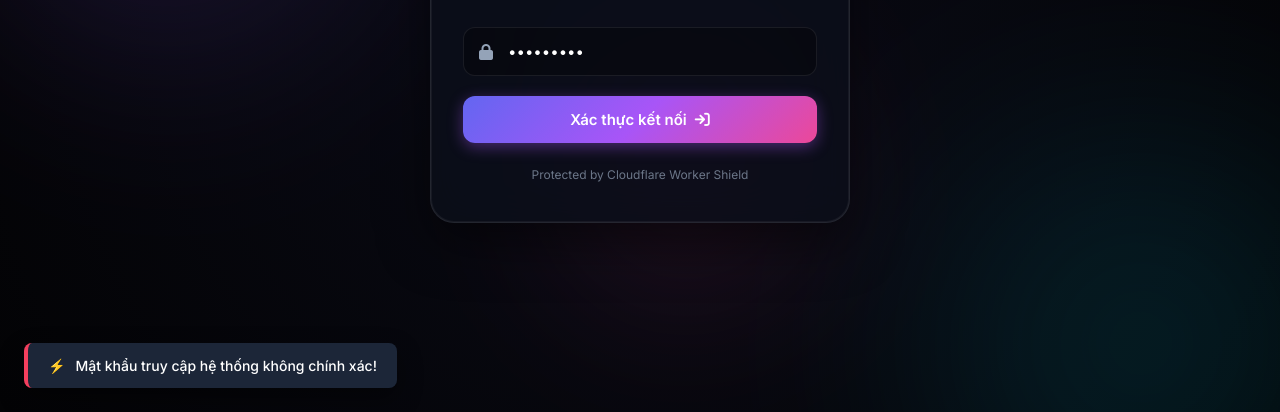
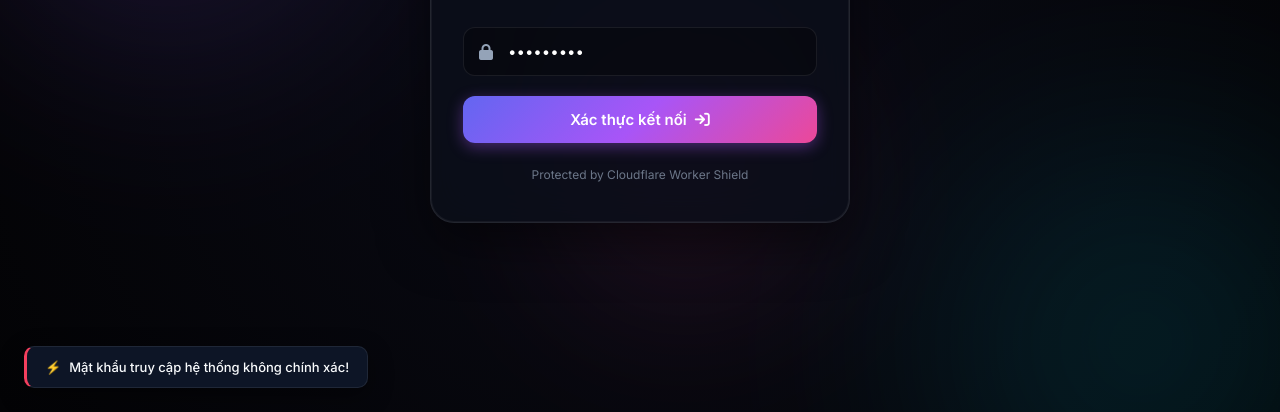
Before and after one commit to ptd09/drive, a plain HTML site: page index.html in a window 1280 px wide. Both pictures are taken after typing "Sample123" into the empty fields and a click on the button "Xác thực kết nối". Shown: the part 388-800 px from the top of the page. Drawn offline with Linux system fonts and the light colour scheme.

Commit message:
Update style.css

```diff
--- a/style.css
+++ b/style.css
@@ -667,3 +667,62 @@ body {
     .top-header { flex-direction: column; height: auto; gap: 12px; padding: 12px; }
     .mini-progress-panel { width: calc(100% - 48px); bottom: 12px; right: 24px; }
 }
+
+/* =====================================================
+   BUG FIX: Modal mặc định ẩn - override CSS .modal { display: flex }
+   ===================================================== */
+.modal { display: none; }
+.modal[style*="display: flex"],
+.modal[style*="display:flex"] { display: flex !important; }
+
+/* =====================================================
+   Grid view container layout
+   ===================================================== */
+#file-grid-view {
+    display: grid;
+    grid-template-columns: repeat(auto-fill, minmax(180px, 1fr));
+    gap: 16px;
+    padding: 16px;
+}
+
+/* File details section show khi cần */
+#file-details-section[style*="display: block"] {
+    display: block;
+}
+
+/* Bulk actions group */
+#bulk-actions-group { align-items: center; gap: 12px; }
+
+/* Toast container positioning */
+.toast-container {
+    position: fixed;
+    bottom: 24px;
+    left: 24px;
+    z-index: 20000;
+    display: flex;
+    flex-direction: column;
+    gap: 8px;
+}
+
+.toast-msg {
+    background: rgba(15, 23, 42, 0.92);
+    border: 1px solid rgba(255,255,255,0.08);
+    border-left: 3px solid var(--accent-violet, #8b5cf6);
+    border-radius: 10px;
+    padding: 12px 18px;
+    color: #f8fafc;
+    font-size: 13px;
+    backdrop-filter: blur(12px);
+    display: flex;
+    align-items: center;
+    gap: 8px;
+    min-width: 260px;
+    max-width: 360px;
+    box-shadow: 0 8px 24px rgba(0,0,0,0.4);
+    animation: toastSlideIn 0.3s cubic-bezier(0.16, 1, 0.3, 1);
+}
+
+@keyframes toastSlideIn {
+    from { opacity: 0; transform: translateX(-20px); }
+    to   { opacity: 1; transform: translateX(0); }
+}
```
